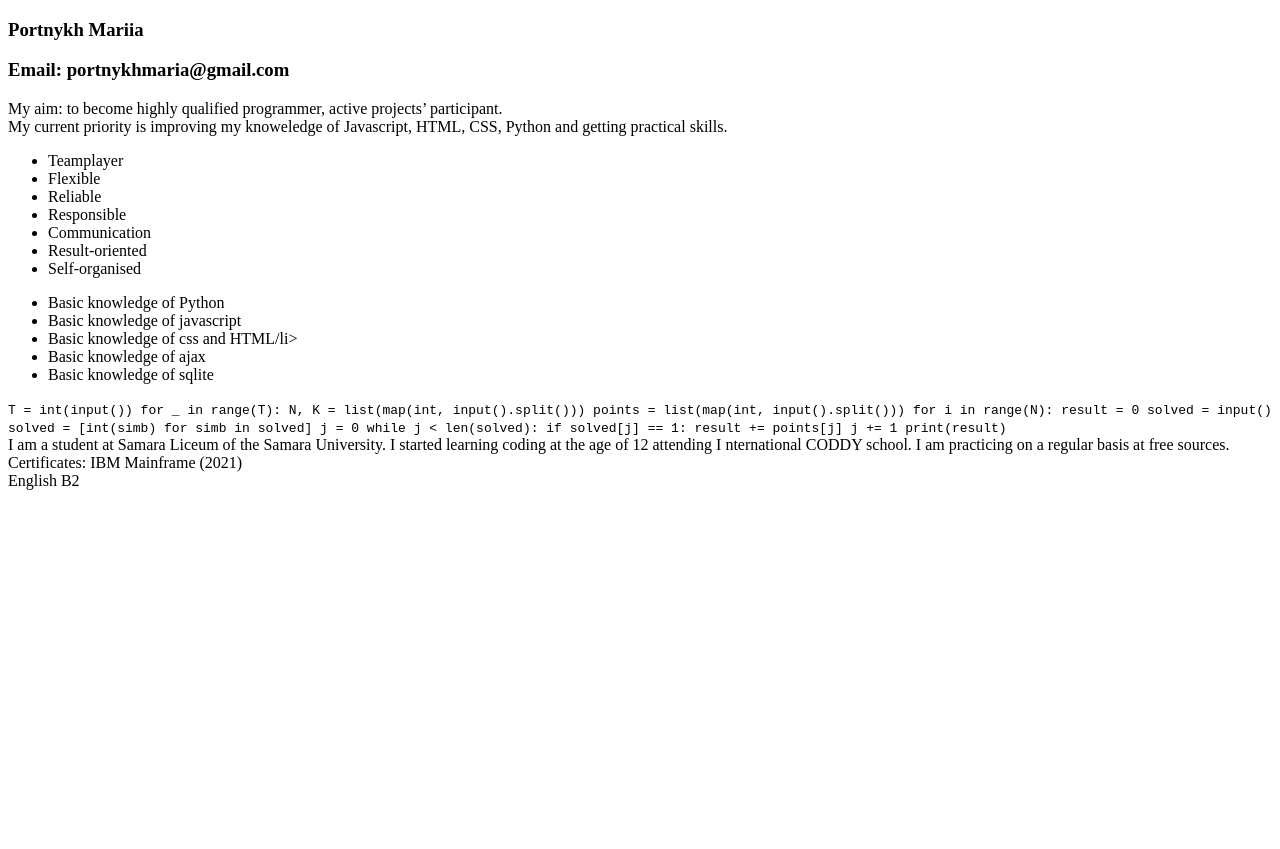
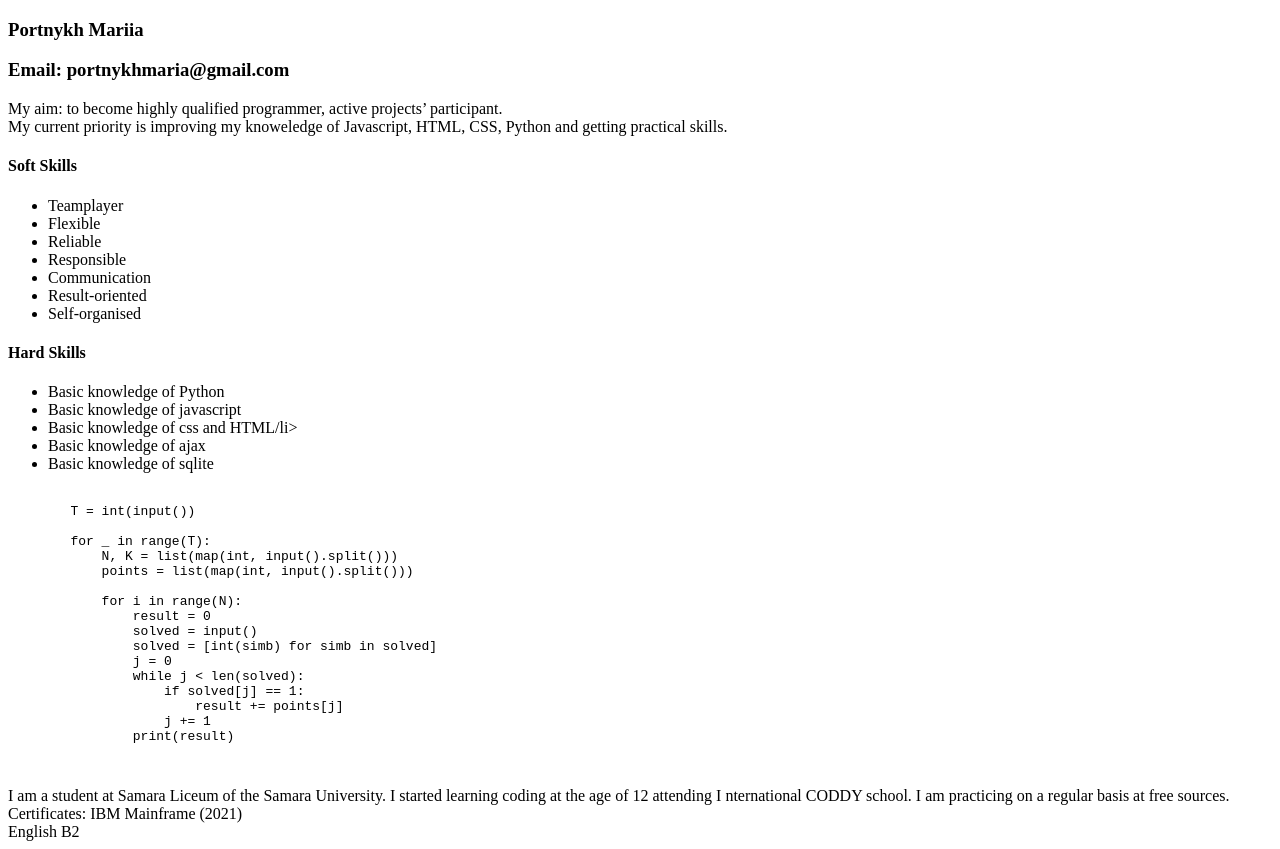
Before and after one commit to MartaGreen/rsschool-cv, a plain HTML site: page index.html in a window 1280 px wide. Before the commit the page ends 800 px from the top, so only its background shows below. Drawn offline with Linux system fonts and the light colour scheme.

Commit message:
refactor: change structure of the project

```diff
--- a/index.html
+++ b/index.html
@@ -18,6 +18,7 @@
       Python and getting practical skills.
     </article>
 
+    <h4 class="listName">Soft Skills</h4>
     <ul class="softSkills">
       <li>Teamplayer</li>
       <li>Flexible</li>
@@ -28,6 +29,7 @@
       <li>Self-organised</li>
     </ul>
 
+    <h4 class="listName">Hard Skills</h4>
     <ul class="hardSkills">
       <li>Basic knowledge of Python</li>
       <li>Basic knowledge of javascript</li>
@@ -36,6 +38,7 @@
       <li>Basic knowledge of sqlite</li>
     </ul>
 
+    <pre>
       <code class="code_example">
         T = int(input())
 
@@ -54,6 +57,7 @@
                     j += 1
                 print(result)
       </code>
+    </pre>
 
     <article class="education">
       I am a student at Samara Liceum of the Samara University. I started learning coding at the age of 12 attending I
```
Lines whose indentation alone changed are shown as unchanged.
